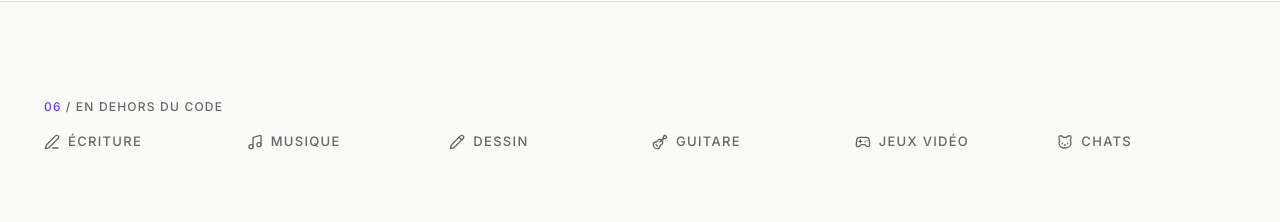
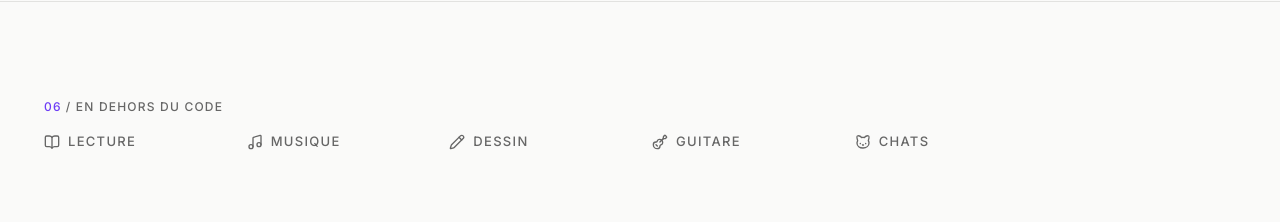
Before and after one commit to ItokianaRAKT/portfolio, a React (Vite) app: page / in a window 1280 px wide. Shown: the part 2820-3042 px from the top of the page. Built offline with nearby package versions, Linux system fonts and the light colour scheme.

Commit message:
fix: replace ecriture with lecture and remove jeux video

```diff
--- a/src/data/hobbies.ts
+++ b/src/data/hobbies.ts
@@ -1,4 +1,4 @@
-import { PenLine, Music, Pencil, Guitar, Gamepad2, Cat } from 'lucide-react'
+import { BookOpen, Music, Pencil, Guitar, Cat } from 'lucide-react'
 import type { ComponentType } from 'react'
 
 export interface Hobby {
@@ -8,10 +8,9 @@ export interface Hobby {
 }
 
 export const hobbies: Hobby[] = [
-  { id: 'writing', label: 'ÉCRITURE', icon: PenLine },
+  { id: 'reading', label: 'LECTURE', icon: BookOpen },
   { id: 'music', label: 'MUSIQUE', icon: Music },
   { id: 'drawing', label: 'DESSIN', icon: Pencil },
   { id: 'guitar', label: 'GUITARE', icon: Guitar },
-  { id: 'gaming', label: 'JEUX VIDÉO', icon: Gamepad2 },
   { id: 'cats', label: 'CHATS', icon: Cat },
 ]
```
